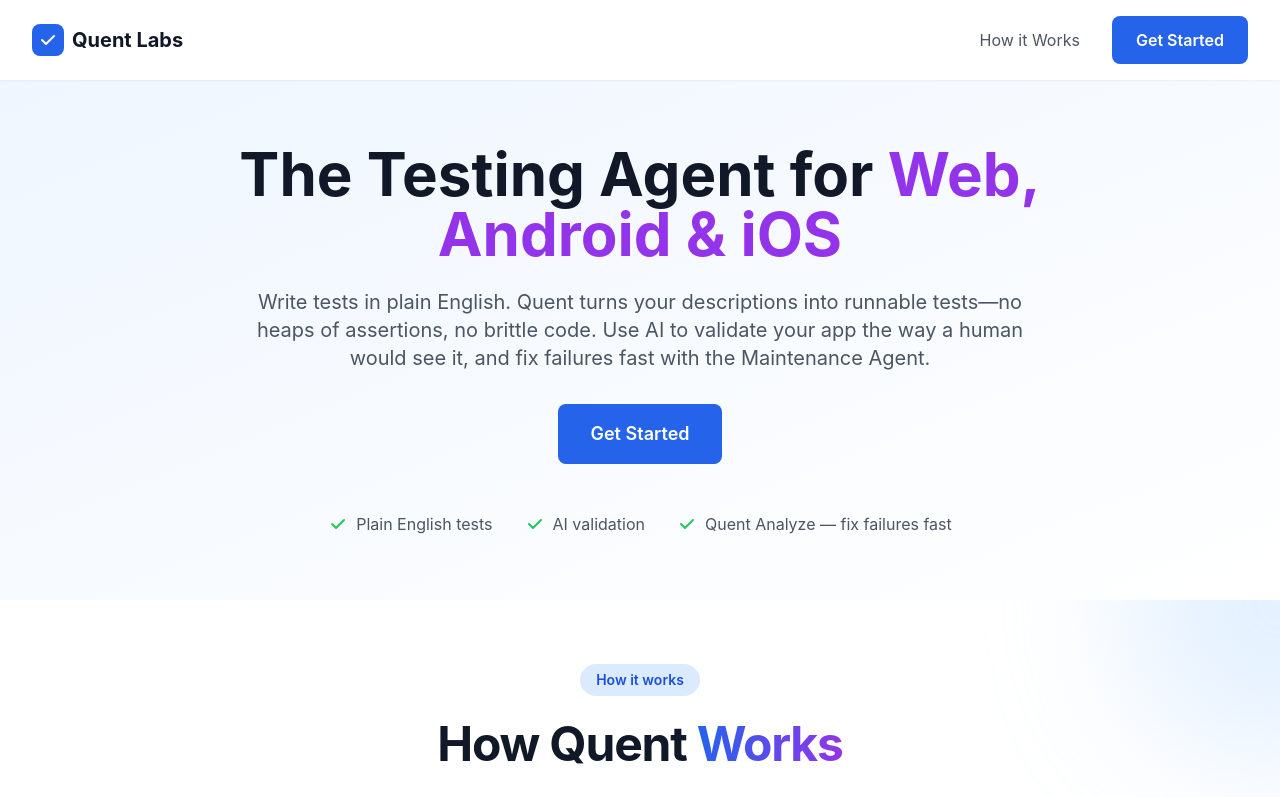
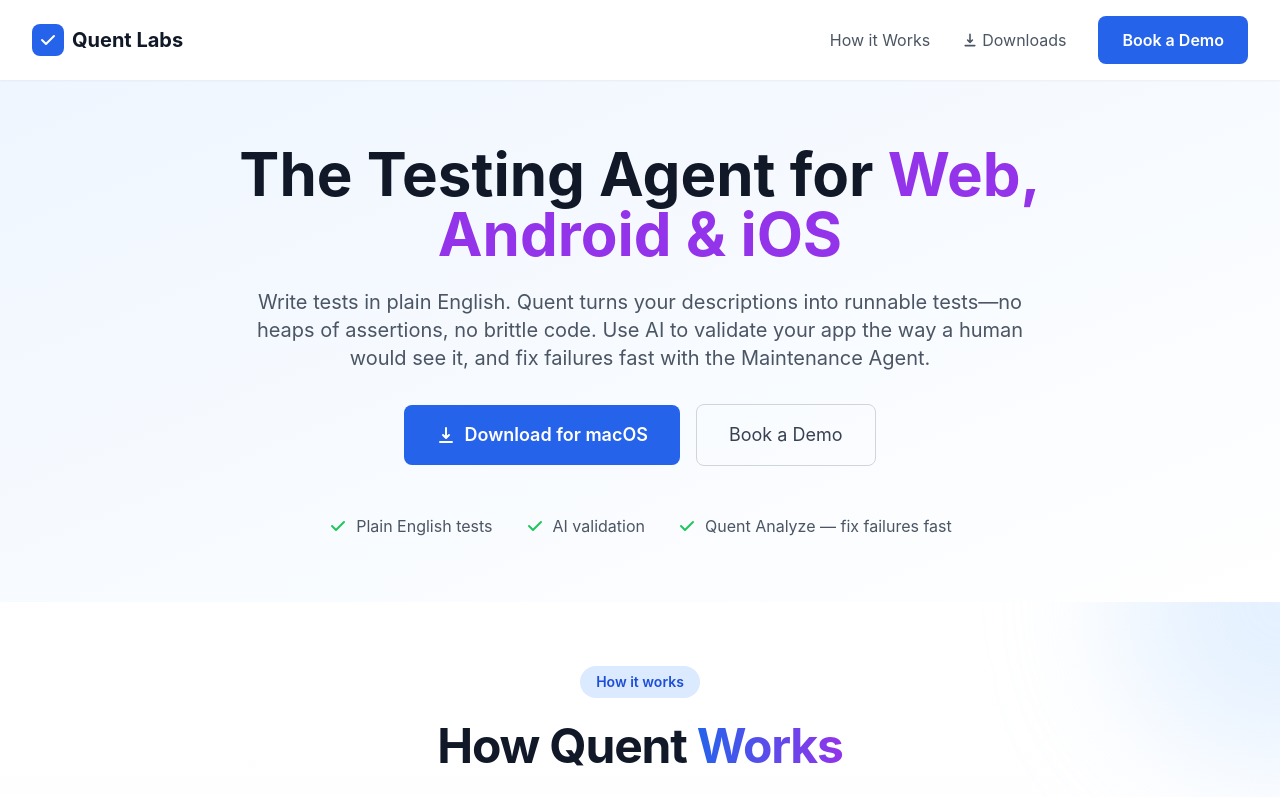
Before and after one commit to quent-au/quentlabs, a React (Create React App) app: page / in a window 1280 px wide. Shown: the top 797 px of the page. Built offline with nearby package versions, Linux system fonts and the light colour scheme; no server answers.

Commit message:
Added icon

```diff
--- a/public/index.html
+++ b/public/index.html
@@ -2,7 +2,8 @@
 <html lang="en">
   <head>
     <meta charset="utf-8" />
-    <link rel="icon" href="%PUBLIC_URL%/favicon.ico" />
+    <link rel="icon" type="image/png" href="%PUBLIC_URL%/icon.png" />
+    <link rel="apple-touch-icon" href="%PUBLIC_URL%/icon.png" />
     <meta name="viewport" content="width=device-width, initial-scale=1" />
     <meta name="theme-color" content="#000000" />
     <meta
--- a/src/components/Header.tsx
+++ b/src/components/Header.tsx
@@ -34,11 +34,20 @@
             {/* Desktop Navigation */}
             <nav className="hidden md:flex items-center space-x-8">
               <a href="#showcase" className="text-gray-600 hover:text-gray-900 transition-colors">How it Works</a>
+              <a
+                href="https://github.com/quent-au/quent/releases/"
+                className="text-gray-600 hover:text-gray-900 transition-colors flex items-center gap-1"
+              >
+                <svg className="w-4 h-4" fill="currentColor" viewBox="0 0 20 20">
+                  <path fillRule="evenodd" d="M3 17a1 1 0 011-1h12a1 1 0 110 2H4a1 1 0 01-1-1zm3.293-7.707a1 1 0 011.414 0L9 10.586V3a1 1 0 112 0v7.586l1.293-1.293a1 1 0 111.414 1.414l-3 3a1 1 0 01-1.414 0l-3-3a1 1 0 010-1.414z" clipRule="evenodd" />
+                </svg>
+                Downloads
+              </a>
               <button
                 onClick={scrollToBeta}
                 className="btn-primary"
               >
-                Get Started
+                Book a Demo
               </button>
             </nav>
 
@@ -58,11 +67,17 @@
             <div className="md:hidden bg-white border-t border-gray-200">
               <div className="px-4 py-4 space-y-4">
                 <a href="#showcase" className="block text-gray-600 hover:text-gray-900">How it Works</a>
+                <a
+                  href="https://github.com/quent-au/quent/releases/"
+                  className="block text-gray-600 hover:text-gray-900"
+                >
+                  Downloads
+                </a>
                 <button
                   onClick={scrollToBeta}
                   className="btn-primary w-full"
                 >
-                  Get Started
+                  Book a Demo
                 </button>
               </div>
             </div>
--- a/src/components/Hero.tsx
+++ b/src/components/Hero.tsx
@@ -1,6 +1,23 @@
-import React from 'react';
+import React, { useEffect, useState } from 'react';
+
+const RELEASES_API = 'https://api.github.com/repos/quent-au/quent/releases/latest';
+const RELEASES_PAGE = 'https://github.com/quent-au/quent/releases/latest';
 
 const Hero: React.FC = () => {
+  const [dmgUrl, setDmgUrl] = useState<string>(RELEASES_PAGE);
+  const [version, setVersion] = useState<string | null>(null);
+
+  useEffect(() => {
+    fetch(RELEASES_API)
+      .then(r => r.json())
+      .then(data => {
+        if (data.tag_name) setVersion(data.tag_name);
+        const dmg = data.assets?.find((a: any) => a.name.endsWith('.dmg'));
+        if (dmg) setDmgUrl(dmg.browser_download_url);
+      })
+      .catch(() => {});
+  }, []);
+
   const scrollToBeta = () => {
     const element = document.getElementById('ready-to-transform');
     if (element) {
@@ -24,13 +41,23 @@
             no brittle code. Use AI to validate your app the way a human would see it, and fix failures fast with the Maintenance Agent.
           </p>
 
-          {/* CTA Button */}
-          <div className="flex justify-center mb-12">
+          {/* CTA Buttons */}
+          <div className="flex flex-col sm:flex-row items-center justify-center gap-4 mb-12">
+            <a
+              href={dmgUrl}
+              className="btn-primary text-lg px-8 py-4 flex items-center gap-2 no-underline"
+            >
+              <svg className="w-5 h-5" fill="currentColor" viewBox="0 0 20 20">
+                <path fillRule="evenodd" d="M3 17a1 1 0 011-1h12a1 1 0 110 2H4a1 1 0 01-1-1zm3.293-7.707a1 1 0 011.414 0L9 10.586V3a1 1 0 112 0v7.586l1.293-1.293a1 1 0 111.414 1.414l-3 3a1 1 0 01-1.414 0l-3-3a1 1 0 010-1.414z" clipRule="evenodd" />
+              </svg>
+              Download for macOS
+              {version && <span className="text-sm opacity-75">{version}</span>}
+            </a>
             <button
               onClick={scrollToBeta}
-              className="btn-primary text-lg px-8 py-4"
+              className="text-lg px-8 py-4 border border-gray-300 rounded-lg text-gray-700 hover:border-gray-400 hover:text-gray-900 transition-colors"
             >
-              Get Started
+              Book a Demo
             </button>
           </div>
 
--- a/src/components/ReadyToTransform.tsx
+++ b/src/components/ReadyToTransform.tsx
@@ -25,14 +25,14 @@
         from_email: formData.email,
         company: formData.company,
         use_case: formData.useCase,
-        message: `New Beta Signup:
+        message: `New Demo Request:
 
 Name: ${formData.name}
 Email: ${formData.email}
 Company: ${formData.company}
 Use Case: ${formData.useCase}
 
-This person wants to join the Quent Labs beta program.`
+This person has requested a demo of Quent.`
       };
 
       // Send email using EmailJS
@@ -77,7 +77,7 @@
     {
       icon: '🎁',
       title: 'Early Access',
-      description: 'Get free access to Quent Cloud during beta period.'
+      description: 'Get free access to Quent Cloud for early adopters.'
     },
     {
       icon: '🤝',
@@ -99,14 +99,14 @@
             Ready to Transform Your Testing?
           </h2>
           <p className="text-xl text-primary-100 max-w-3xl mx-auto">
-            Join the beta and be among the first to write tests in plain English, validate with AI, and fix failures fast with Quent Analyze.
+            Write tests in plain English, validate with AI, and fix failures fast with Quent Analyze.
           </p>
         </div>
 
         <div className="grid grid-cols-1 lg:grid-cols-2 gap-12 items-center">
           {/* Benefits */}
           <div>
-            <h3 className="text-2xl font-semibold mb-8">Benefits of Beta</h3>
+            <h3 className="text-2xl font-semibold mb-8">Why Quent?</h3>
             <div className="space-y-6">
               {betaBenefits.map((benefit, index) => (
                 <div key={index} className="flex items-start">
@@ -173,13 +173,13 @@
                 disabled={isSubmitting}
                 className="w-full bg-primary-600 hover:bg-primary-700 disabled:bg-gray-400 text-white font-semibold py-3 px-6 rounded-lg transition-colors duration-200"
               >
-                {isSubmitting ? 'Joining Beta...' : 'Join Beta Program'}
+                {isSubmitting ? 'Sending...' : 'Book a Demo'}
               </button>
 
               {/* Status Messages */}
               {submitStatus === 'success' && (
                 <div className="text-center text-green-600 text-sm mt-4">
-                  ✅ Successfully joined beta! We'll be in touch soon.
+                  ✅ Request received! We'll be in touch soon.
                 </div>
               )}
 
```
Also changed, not shown: public/icon.png (added).
